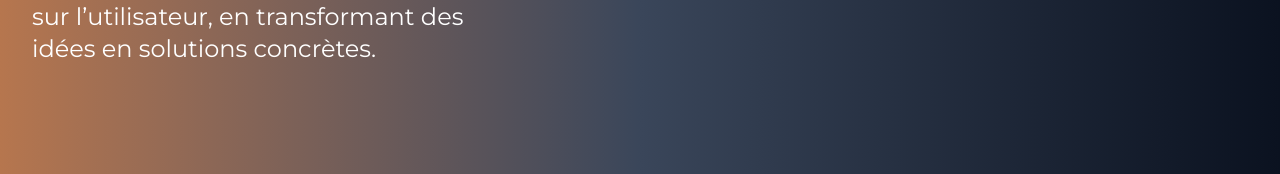
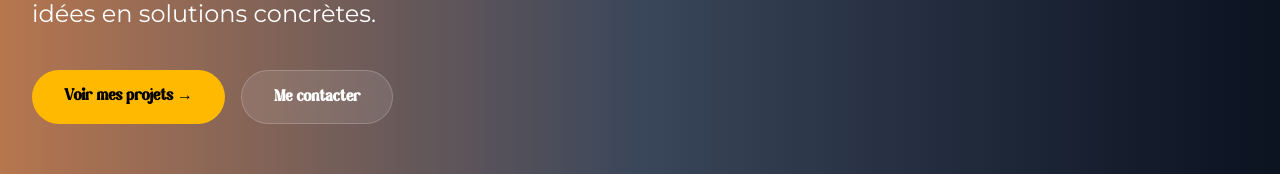
Before and after one commit to teizred/portfolio, a React (Vite) app: page / in a window 1280 px wide. Shown: the part 591-765 px from the top of the page. Built offline with nearby package versions, Linux system fonts and the light colour scheme.

Commit message:
feat: Add call-to-action buttons and adjust paragraph bottom margin in the Hero section.

```diff
--- a/src/components/sections/Hero.tsx
+++ b/src/components/sections/Hero.tsx
@@ -9,9 +9,23 @@ export default function Hero() {
                     <h1 className="text-7xl md:text-8xl font-bold mb-6 font-magilo">
                         Développeur Web Full Stack <span className="text-amber-400">Junior</span>
                     </h1>
-                    <p className="text-xl md:text-2xl mb-6 font-montserrat">
+                    <p className="text-xl md:text-2xl mb-10 font-montserrat">
                         Je conçois des applications modernes, performantes et centrées sur l’utilisateur, en transformant des idées en solutions concrètes.
                     </p>
+                    <div className="flex flex-wrap gap-4">
+                        <a
+                            href="#projects"
+                            className="bg-amber-400 text-black font-bold font-magilo px-8 py-3.5 rounded-full hover:bg-amber-300 transition-colors duration-300"
+                        >
+                            Voir mes projets →
+                        </a>
+                        <a
+                            href="#contact"
+                            className="bg-white/10 backdrop-blur-md text-white font-bold font-magilo px-8 py-3.5 rounded-full border border-white/20 hover:border-amber-400 hover:text-amber-400 transition-all duration-300"
+                        >
+                            Me contacter
+                        </a>
+                    </div>
                 </div>
 
             </div>
```
